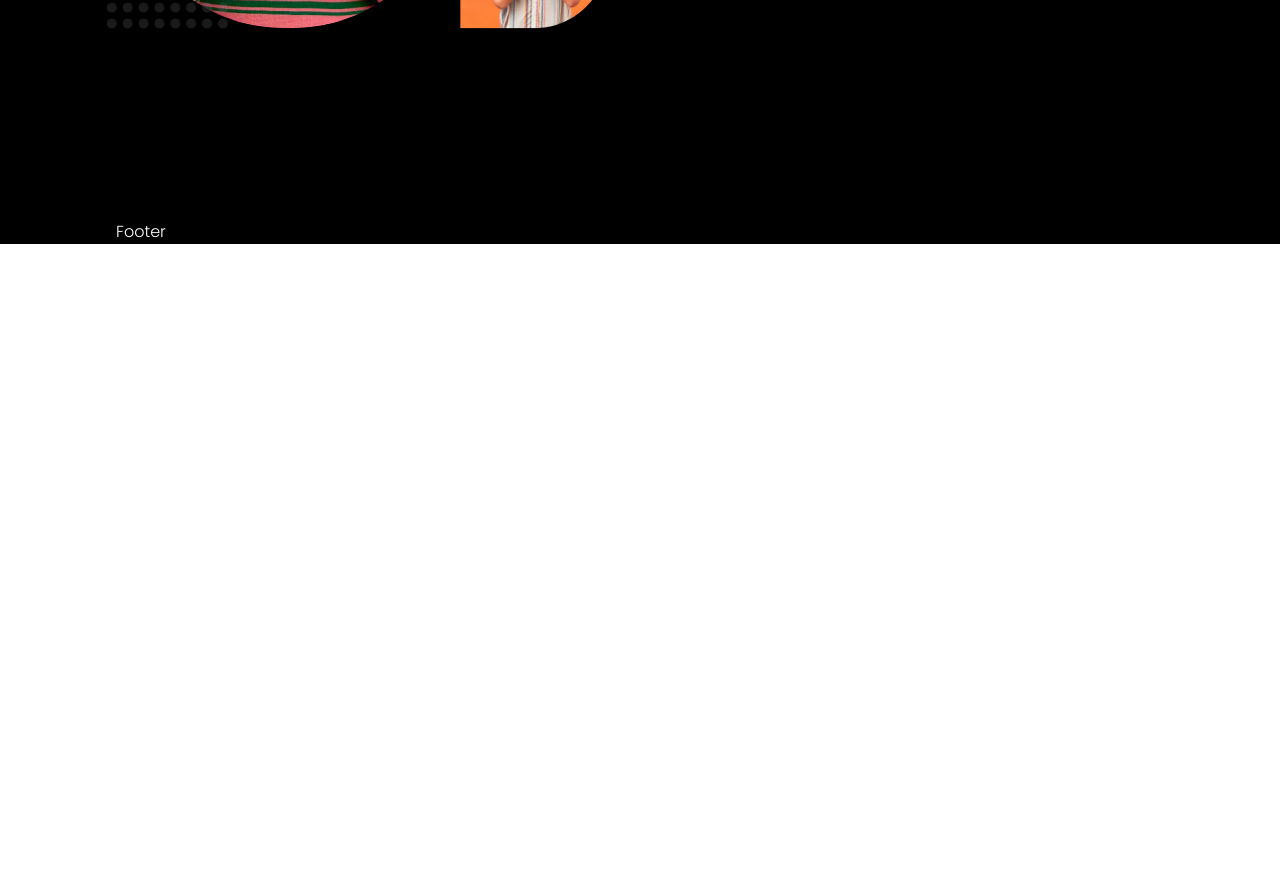
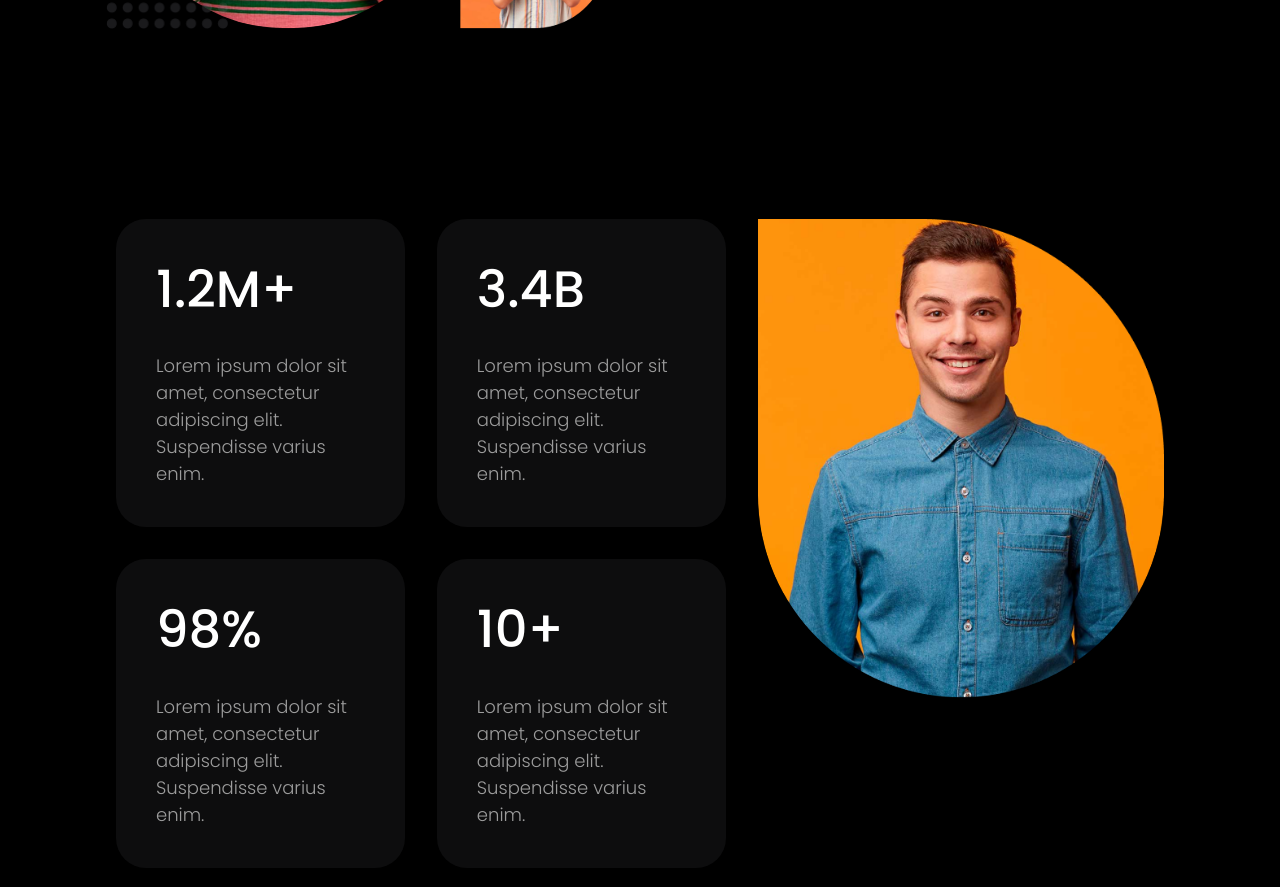
Before and after one commit to IHerelis/Growfy--Coursework, a plain HTML site: page index.html in a window 1280 px wide. Shown: the part 3133-4020 px from the top of the page. Before the commit the page ends 3377 px from the top, so only its background shows below. Drawn offline with Linux system fonts and the light colour scheme.

Commit message:
create and styled statistic section

```diff
--- a/index.html
+++ b/index.html
@@ -202,6 +202,53 @@
           </ul>
         </div>
       </section>
+      <section class="statistic">
+        <div class="statistic__cards">
+          <div class="statistic__card">
+            <div class="statistic__card__title">
+              <h3>1.2M+</h3>
+            </div>
+            <div class="statistic__card__text">
+              <p>
+                Lorem ipsum dolor sit amet, consectetur adipiscing elit. Suspendisse varius enim.
+              </p>
+            </div>
+          </div>
+          <div class="statistic__card">
+            <div class="statistic__card__title">
+              <h3>3.4B</h3>
+            </div>
+            <div class="statistic__card__text">
+              <p>
+                Lorem ipsum dolor sit amet, consectetur adipiscing elit. Suspendisse varius enim.
+              </p>
+            </div>
+          </div>
+          <div class="statistic__card">
+            <div class="statistic__card__title">
+              <h3>98%</h3>
+            </div>
+            <div class="statistic__card__text">
+              <p>
+                Lorem ipsum dolor sit amet, consectetur adipiscing elit. Suspendisse varius enim.
+              </p>
+            </div>
+          </div>
+          <div class="statistic__card">
+            <div class="statistic__card__title">
+              <h3>10+</h3>
+            </div>
+            <div class="statistic__card__text">
+              <p>
+                Lorem ipsum dolor sit amet, consectetur adipiscing elit. Suspendisse varius enim.
+              </p>
+            </div>
+          </div>
+        </div>
+        <div class="statistic__image">
+          <img src="img/statistic__image.png" alt="statistic__image.png">
+        </div>
+      </section>
     </main>
     <footer>
       <h3>Footer</h3>
--- a/scss/style.scss
+++ b/scss/style.scss
@@ -387,28 +387,15 @@ body {
     }
     .services__cards {
       justify-content: space-evenly;
-      gap: rem(64);
+      gap: rem(48);
       .services__cards__marketing {
-        gap: rem(64);
+        gap: rem(48);
       }
       .services__cards__additionally {
-        gap: rem(64);
+        gap: rem(48);
       }
     }
   }
-}
-
-.card__social {
-
-}
-.card__paid {
-
-}
-.card__email {
-
-}
-.card__seo {
-
 }
 
 // =========== reasons = section ==============
@@ -520,4 +507,63 @@ body {
   }
 }
 
-// ========  ===========
+// ======== statistic = section ============
+
+.statistic {
+  min-height: rem(590);
+  display: grid;
+  grid-template-columns: 0.6fr 0.4fr;
+  gap: rem(32);
+  margin-bottom: rem(190);
+}
+
+.statistic__cards {
+  display: grid;
+  grid-template-columns: repeat(2, minmax(rem(220), rem(360)));
+  gap: rem(32);
+}
+
+.statistic__card {
+  background-color: $colorDarkGray-text-10;
+  border-radius: rem(30);
+  padding: rem(40);
+  .statistic__card__title {
+    font-size: rem(51.2);
+    font-weight: 500;
+    line-height: 1.2; /* 120% */
+    margin-bottom: rem(32);
+  }
+  .statistic__card__text {
+    color: $colorGray-text;
+   font-size: rem(18);
+    font-weight: 300;
+    line-height: 1.5; /* 150% */
+  }
+}
+
+.statistic__image {
+  width: 100%;
+  // height: 100%;
+  aspect-ratio: 1/1.18;
+  border-radius: 0rem 23.625rem 23.625rem 23.625rem;
+  overflow: hidden;
+  img {
+    @include img-standart;
+  }
+}
+
+@media (max-width: em(1198.98)) {            // ======= @media request =======
+  .statistic {
+    grid-template-columns: 1fr;
+    gap: rem(64);
+    .statistic__cards {
+      justify-content: space-evenly;
+    }
+    .statistic__image {
+      max-width: rem(500);
+      max-height: rem(590);
+      // aspect-ratio: 1/1.18;
+      justify-self: center;
+    }
+  }
+}
```
Also changed, not shown: css/style.css, img/statistic__image.png (added), 1 other file.
